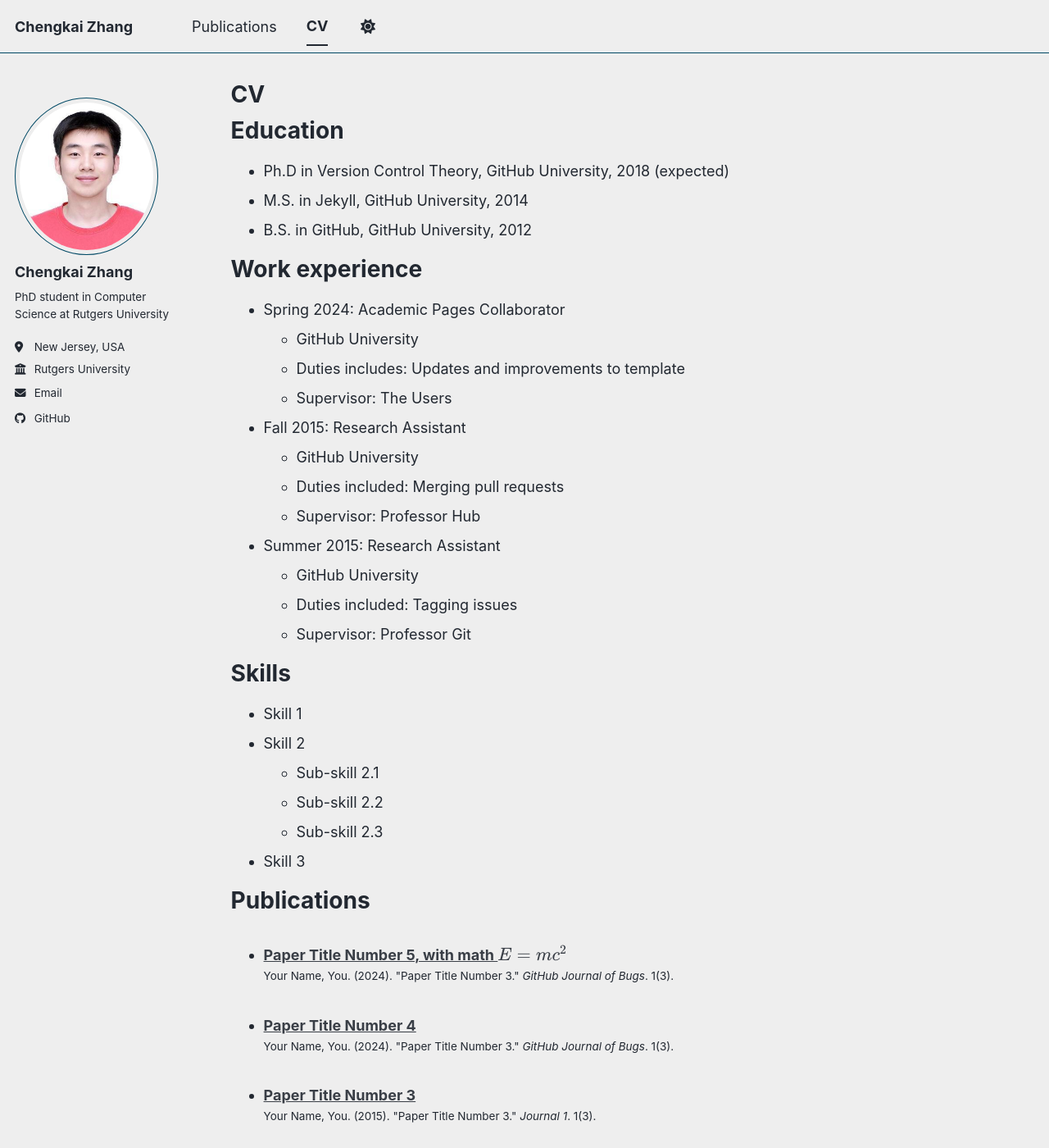
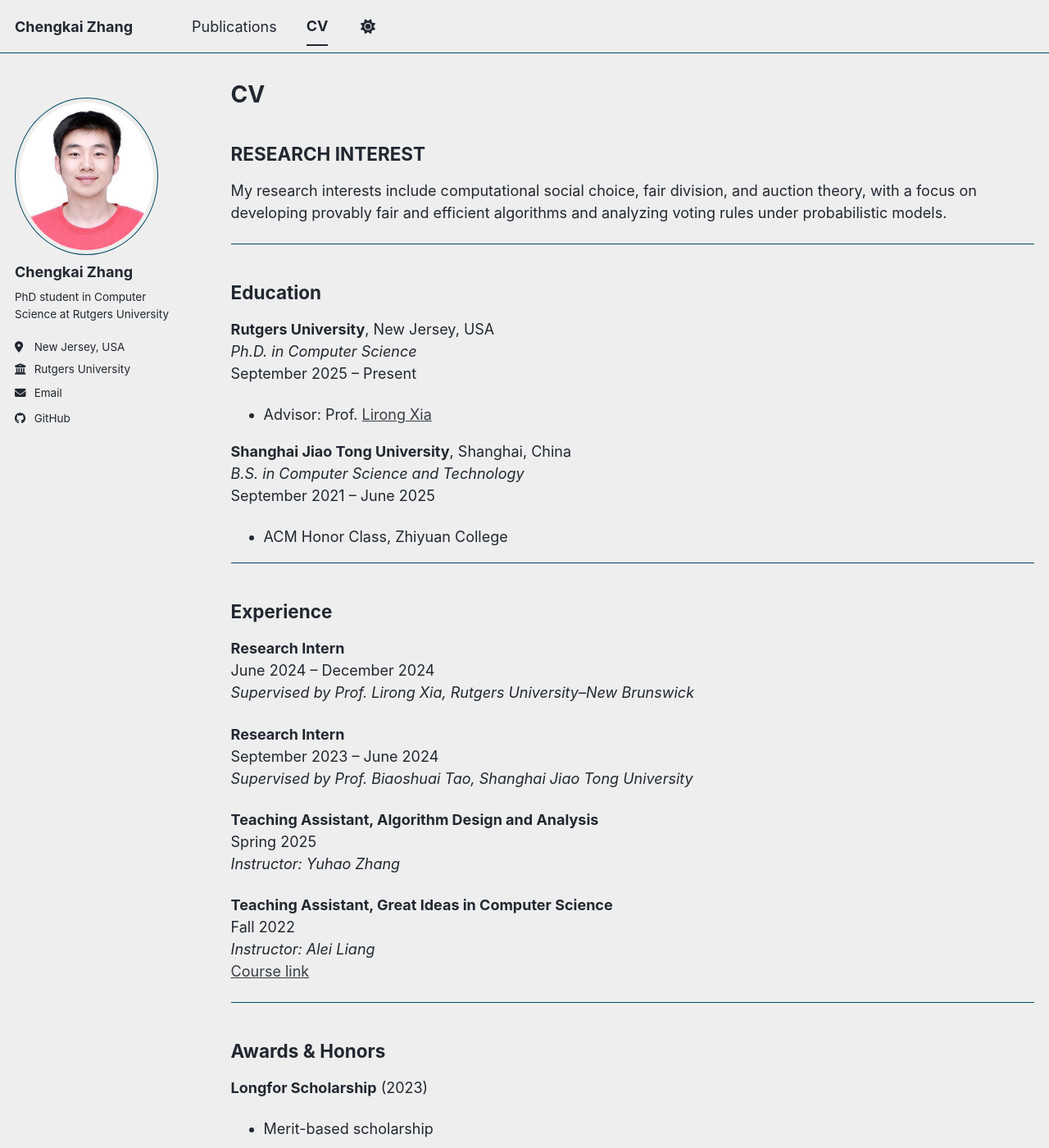
Before and after one commit to zhangchengkai-bbty/zhangchengkai-bbty.github.io, a Jekyll site: the page built from _pages/cv.md, in a window 1280 px wide and 1400 px high. Shown: the whole window at 82% size. Built offline with Jekyll 4.4.1, drawn with Linux system fonts in a browser that asks for light colours; a script bundle is joined from its source files by our own code; library files that are not in the unit come from our copies; some of the changed text lies outside the part shown.

Commit message:
Update cv.md

```diff
--- a/_pages/cv.md
+++ b/_pages/cv.md
@@ -9,56 +9,90 @@ redirect_from:
 
 {% include base_path %}
 
-Education
-======
-* Ph.D in Version Control Theory, GitHub University, 2018 (expected)
-* M.S. in Jekyll, GitHub University, 2014
-* B.S. in GitHub, GitHub University, 2012
+## RESEARCH INTEREST
 
-Work experience
-======
-* Spring 2024: Academic Pages Collaborator
-  * GitHub University
-  * Duties includes: Updates and improvements to template
-  * Supervisor: The Users
+My research interests include computational social choice, fair division, and auction theory, with a focus on developing provably fair and efficient algorithms and analyzing voting rules under probabilistic models.
 
-* Fall 2015: Research Assistant
-  * GitHub University
-  * Duties included: Merging pull requests
-  * Supervisor: Professor Hub
+---
 
-* Summer 2015: Research Assistant
-  * GitHub University
-  * Duties included: Tagging issues
-  * Supervisor: Professor Git
+## Education
 
-Skills
-======
-* Skill 1
-* Skill 2
-  * Sub-skill 2.1
-  * Sub-skill 2.2
-  * Sub-skill 2.3
-* Skill 3
+**Rutgers University**, New Jersey, USA
+*Ph.D. in Computer Science*
+September 2025 – Present
+- Advisor: Prof. [Lirong Xia](https://people.cs.rutgers.edu/~lirong.xia/)
 
-Publications
-======
-  <ul>{% for post in site.publications reversed %}
-    {% include archive-single-cv.html %}
-  {% endfor %}</ul>
+**Shanghai Jiao Tong University**, Shanghai, China
+*B.S. in Computer Science and Technology*
+September 2021 – June 2025
+- ACM Honor Class, Zhiyuan College
 
-Talks
-======
-  <ul>{% for post in site.talks reversed %}
-    {% include archive-single-talk-cv.html  %}
-  {% endfor %}</ul>
+---
 
-Teaching
-======
-  <ul>{% for post in site.teaching reversed %}
-    {% include archive-single-cv.html %}
-  {% endfor %}</ul>
+## Experience
 
-Service and leadership
-======
-* Currently signed in to 43 different slack teams
+**Research Intern**
+June 2024 – December 2024
+*Supervised by Prof. Lirong Xia, Rutgers University–New Brunswick*
+
+**Research Intern**
+September 2023 – June 2024
+*Supervised by Prof. Biaoshuai Tao, Shanghai Jiao Tong University*
+
+**Teaching Assistant, Algorithm Design and Analysis**
+Spring 2025
+*Instructor: Yuhao Zhang*
+
+**Teaching Assistant, Great Ideas in Computer Science**
+Fall 2022
+*Instructor: Alei Liang*
+[Course link](https://acm.sjtu.edu.cn/wiki/Great_Ideas_in_Computer_Science_2022)
+
+---
+
+## Awards & Honors
+
+**Longfor Scholarship** (2023)
+- Merit-based scholarship
+
+**Zhiyuan Honors Scholarship** (2021–2023)
+- Top 5% of students at SJTU
+
+**Academic Excellence Scholarship** (2021–2023)
+- Top 5 in ACM Honor Class (33 students)
+
+**National Champion, 22nd RoboMaster University Championship**
+July 2023
+- Head of Vision Department, Radar Station
+
+**ACM ICPC China Regionals** (2021)
+- Team: From School To Wonderland
+  - Silver Medal, Shanghai Site (53/678)
+  - Silver Medal, Nanjing Site (68/681)
+
+---
+
+## Publications
+
+*(Author names are ordered alphabetically.)*
+
+1. Qishen Han, Biaoshuai Tao, Lirong Xia, **Chengkai Zhang**, Houyu Zhou.
+   *Likelihood of the Existence of Average Justified Representation.*
+   To appear in SODA 2026.
+   [arXiv](https://arxiv.org/abs/2510.18718)
+
+2. Ziqi Yu, Qishen Han, **Chengkai Zhang**, Lirong Xia.
+   *How Likely Are Two Voting Rules Different?*
+   Proceedings of UAI 2025.
+
+3. Biaoshuai Tao, **Chengkai Zhang**, Houyu Zhou.
+   *The Degree of (Extended) Justified Representation and Its Optimization.*
+   Proceedings of AAMAS 2025.
+   [arXiv](https://arxiv.org/abs/2412.19933)
+
+---
+
+## Manuscripts
+
+1. Biaoshuai Tao, **Chengkai Zhang**, Jinshan Zhang.
+   *A Polynomial-Time Algorithm for Maximal Matching with Matroid Constraints*.
```
